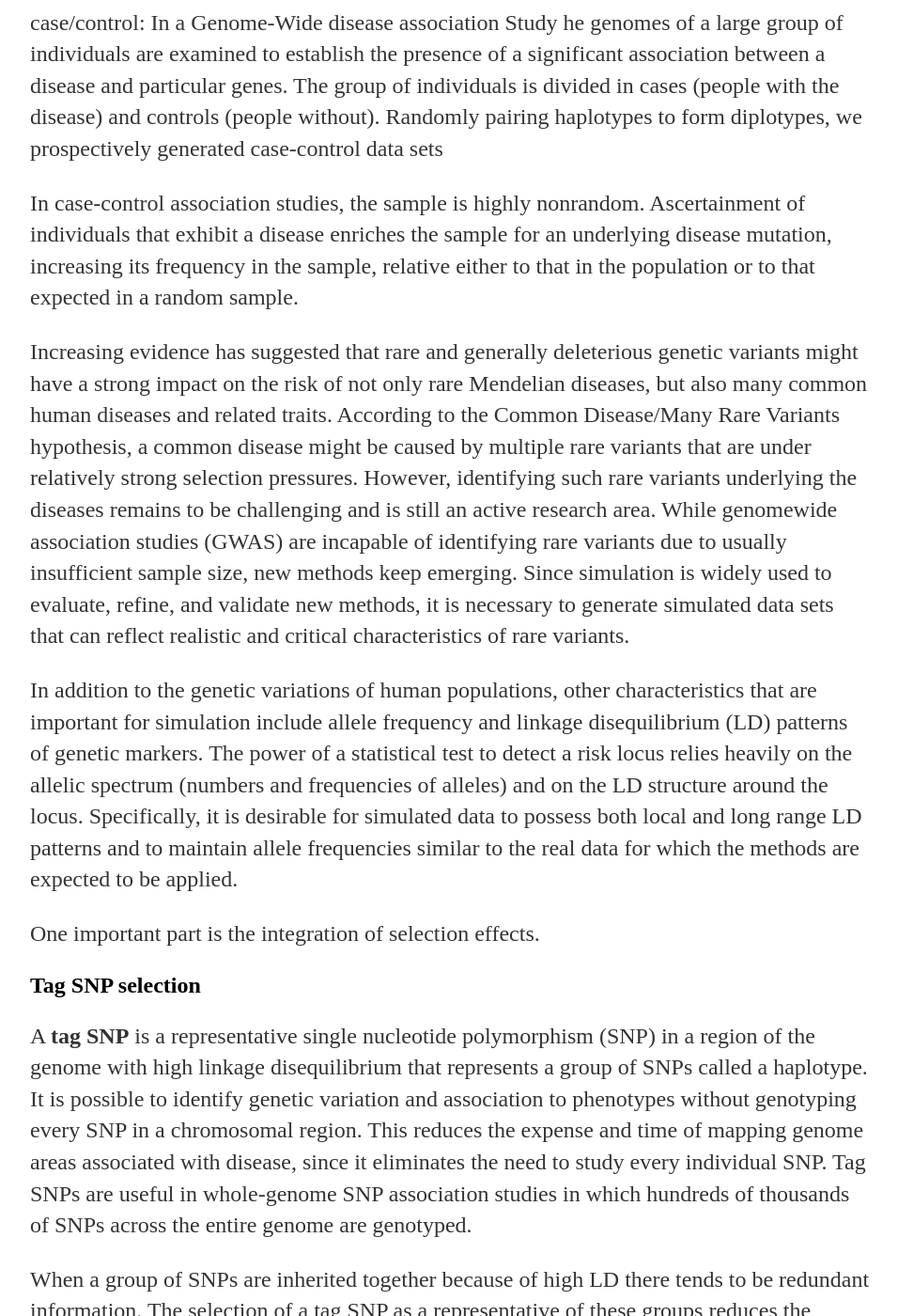
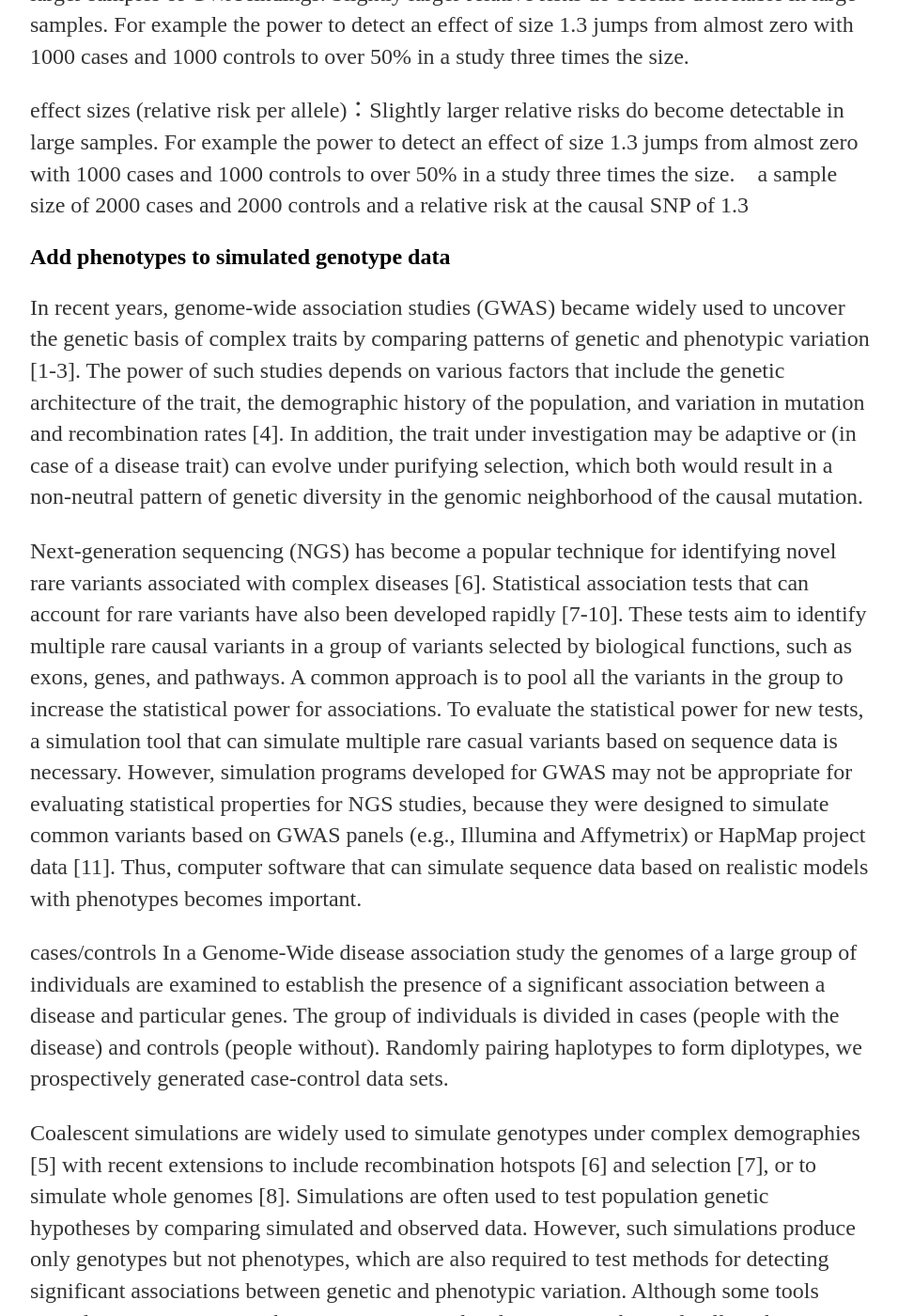
Before and after one commit to lybird300/lybird300.github.io, a Jekyll site: the page built from _posts/2015-05-07-simulate-gwas-data.md, in a window 1280 px wide and 1400 px high, scrolled down 1961 px. Shown: the whole window at 94% size, without its empty margins (160-1116 px from the left). Built offline with Jekyll 4.4.1, drawn with Linux system fonts in a browser that asks for light colours; some of the changed text lies outside the part shown.

Commit message:
Update 2015-05-07-simulate-gwas-data.md

```diff
--- a/_posts/2015-05-07-simulate-gwas-data.md
+++ b/_posts/2015-05-07-simulate-gwas-data.md
@@ -1,12 +1,15 @@
 ---
 layout: post
-title: "Simulating GWAS data"
+title: "Simulate disease case-control GWAS data using sequences generated by the coalescent model"
 date: 2015-05-07
 ---
 Current GWAS are generally well-powered to detect common variants with modest effect sizes, but underpowered to detect rare variants, even with larger effect sizes. Methods such as imputation can add significant power to detect rarer variants, but are limited by the size of the reference panel used. The 1000 genomes project will add significant power to detect rare variants, but will still not reliably cover every variant with minor allele frequency (MAF) ≤ 0.01 in the genome. An exciting recent development is the increasing feasibility of performing a full sequence analysis, which allows the testing of every variant in the genome. Costs have fallen several orders of magnitude in the last few years, meaning the concept of a large scale case-control study using the full sequences of participants will soon be feasible. New technology generally introduces new challenges, and sequence analysis is no exception. The sheer number of variables in such a study will mean problems in storage and analysis. The prior odds for a specific variant being associated are so low that a highly significant p-value threshold is needed to give confidence that a seemingly statistically significant result is a true positive
 
 
-Sample sequence simulation
+<h2>Generate the sample of sequences (or haplotypes) using coalescent simulators</h2>
+
+Coalescent simulations are commonly used in population genetics to simulate genotypes under different parameters and demographic models.
+
 A sample of 100,000 DNA sequences each comprising 20M base pairs was simulated using the COSI package. The mutation rate was
 
  a per site mutation rate of 2.5*10−8 and an effective population size (Ne) of 100 in the final generation of the sequence simulation. The reduction of Ne in the preceding generations was modeled with a Ne 1000 years ago of 1256, a Ne 10,000 years ago of 4350, and a Ne 100,000 years ago of 43,500 with linear changes in between. This reflects estimates by Villa-Angulo et al. (2009) for the Holstein population.
@@ -21,11 +24,20 @@
 
 effect sizes (relative risk per allele)：Slightly larger relative risks do become detectable in large samples. For example the power to detect an effect of size 1.3 jumps from almost zero with 1000 cases and 1000 controls to over 50% in a study three times the size.　a sample size of 2000 cases and 2000 controls and a relative risk at the causal SNP of 1.3
 
-case/control: In a Genome-Wide disease association Study he genomes of a large group of individuals
-are examined to establish the presence of a significant association between a disease and
-particular genes. The group of individuals is divided in cases (people with the disease) and controls
-(people without). Randomly pairing haplotypes to form diplotypes, we
-prospectively generated case-control data sets
+
+<h2>Add phenotypes to simulated genotype data</h2>
+In recent years, genome-wide association studies (GWAS) became widely used to uncover the genetic basis of complex traits by comparing patterns of genetic and phenotypic variation [1-3]. The power of such studies depends on various factors that include the genetic architecture of the trait, the demographic history of the population, and variation in mutation and recombination rates [4]. In addition, the trait under investigation may be adaptive or (in case of a disease trait) can evolve under purifying selection, which both would result in a non-neutral pattern of genetic diversity in the genomic neighborhood of the causal mutation.
+
+Next-generation sequencing (NGS) has become a popular technique for identifying novel rare variants associated with complex diseases [6]. Statistical association tests that can account for rare variants have also been developed rapidly [7-10]. These tests aim to identify multiple rare causal variants in a group of variants selected by biological functions, such as exons, genes, and pathways. A common approach is to pool all the variants in the group to increase the statistical power for associations. To evaluate the statistical power for new tests, a simulation tool that can simulate multiple rare casual variants based on sequence data is necessary. However, simulation programs developed for GWAS may not be appropriate for evaluating statistical properties for NGS studies, because they were designed to simulate common variants based on GWAS panels (e.g., Illumina and Affymetrix) or HapMap project data [11]. Thus, computer software that can simulate sequence data based on realistic models with phenotypes becomes important.
+
+cases/controls
+In a Genome-Wide disease association study the genomes of a large group of individuals are examined to establish the presence of a significant association between a disease and particular genes. The group of individuals is divided in cases (people with the disease) and controls (people without). Randomly pairing haplotypes to form diplotypes, we prospectively generated case-control data sets.
+
+Coalescent simulations are widely used to simulate genotypes under complex demographies [5] with recent extensions to include recombination hotspots [6] and selection [7], or to simulate whole genomes [8]. Simulations are often used to test population genetic hypotheses by comparing simulated and observed data. However, such simulations produce only genotypes but not phenotypes, which are also required to test methods for detecting significant associations between genetic and phenotypic variation. Although some tools provide an option to map phenotypes onto simulated genotypes, they only allow the simulation of qualitative phenotypes [9] or require time-consuming forward-in-time simulations to create genotypes from complex demographic scenarios [10-13].
+
+The software <i>phenosim</i> is a tool written in Python [14] that was designed to add a phenotype to genotypes simulated by coalescent-based simulation tools. Simulated phenotypes may either be qualitative or quantitative traits with different effect sizes and may show epistatic interactions. Hence, the simulation of case/control studies as well as the search for quantitative trait nucleotides (QTNs) of a complex trait with a user-defined architecture is possible.
+
+Once data are generated, it is straightforward to produce a SNP panel similar to a genotype chip by ascertaining common SNPs and to mask a random SNP with the desired disease allele frequency.
 
 
 In case-control association studies, the sample is highly nonrandom. Ascertainment of individuals that exhibit a disease enriches the sample for an underlying disease mutation, increasing its frequency in the sample, relative either to that in the population or to that expected in a random sample.
@@ -66,6 +78,7 @@
 <h2>References</h2>
 <ul>
 <li><a href="http://scottmyourstone.blogspot.de/2013/10/read-simulators-review-with-emphasis-on.html">The in silico lens</a></li>
+<li>Chen, Gary K., Paul Marjoram, and Jeffrey D. Wall. "Fast and flexible simulation of DNA sequence data." Genome research 19.1 (2009): 136-142.</li>
 <li>Peng, Bo, and Xiaoming Liu. "Simulating sequences of the human genome with rare variants." Human heredity 70.4 (2010): 287.</li>
 <li>Wang, Ying, and Bruce Rannala. "In silico analysis of disease-association mapping strategies using the coalescent process and incorporating ascertainment and selection." The American Journal of Human Genetics 76.6 (2005): 1066-1073.</li>
 </ul>
```
